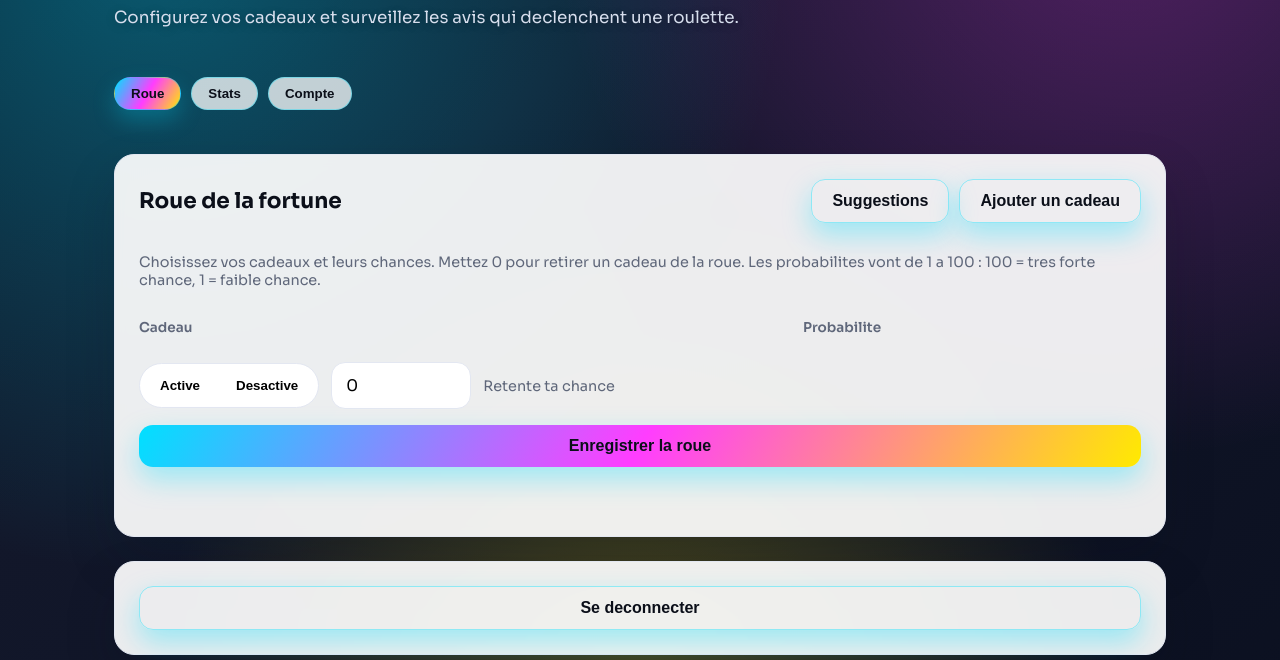
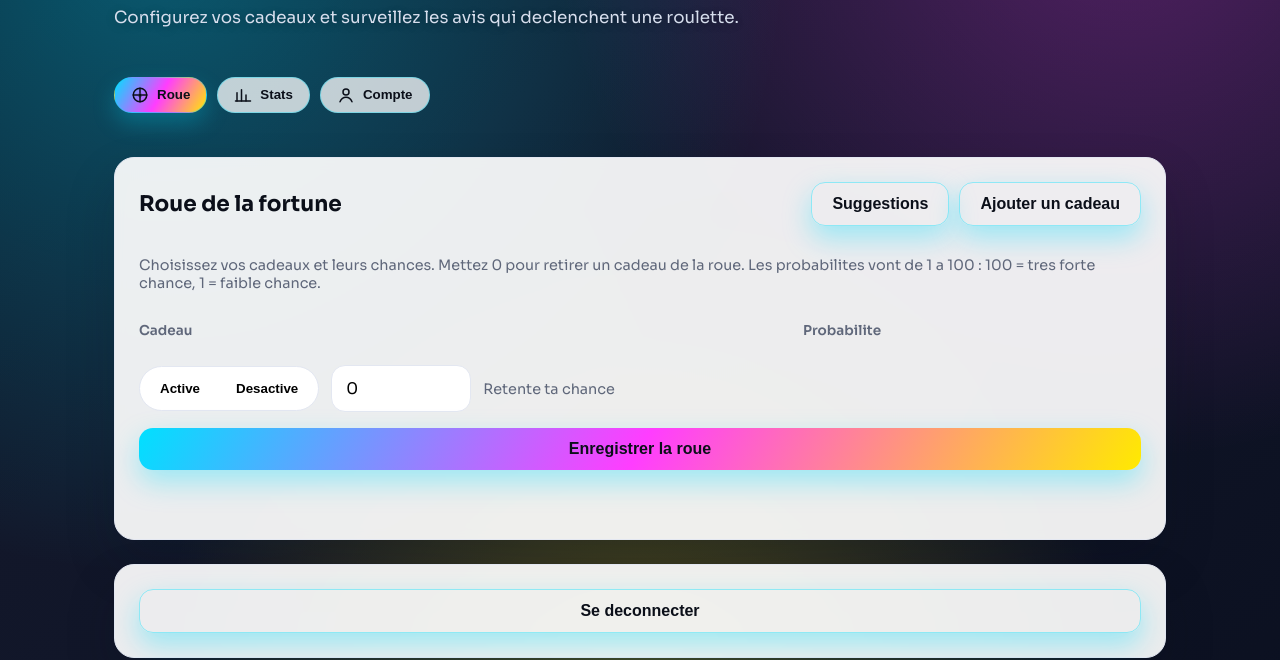
Before and after one commit to lesterdoudou/testappli, a website: page public/admin.html in a window 1280 px wide. Shown: the part 175-835 px from the top of the page. Drawn offline with Linux system fonts and the light colour scheme; no server answers.

Commit message:
Add icons to admin tabs

```diff
--- a/public/admin.html
+++ b/public/admin.html
@@ -21,9 +21,33 @@
       </header>
 
       <nav class="tab-nav">
-        <button class="tab-btn active" type="button" data-tab="wheel">Roue</button>
-        <button class="tab-btn" type="button" data-tab="stats">Stats</button>
-        <button class="tab-btn" type="button" data-tab="account">Compte</button>
+        <button class="tab-btn active" type="button" data-tab="wheel">
+          <svg class="tab-icon" viewBox="0 0 24 24" aria-hidden="true">
+            <circle cx="12" cy="12" r="9" fill="none" stroke="currentColor" stroke-width="2"/>
+            <circle cx="12" cy="12" r="2.5" fill="currentColor"/>
+            <path d="M12 3 L12 9" stroke="currentColor" stroke-width="2" stroke-linecap="round"/>
+            <path d="M21 12 L15 12" stroke="currentColor" stroke-width="2" stroke-linecap="round"/>
+            <path d="M12 21 L12 15" stroke="currentColor" stroke-width="2" stroke-linecap="round"/>
+            <path d="M3 12 L9 12" stroke="currentColor" stroke-width="2" stroke-linecap="round"/>
+          </svg>
+          Roue
+        </button>
+        <button class="tab-btn" type="button" data-tab="stats">
+          <svg class="tab-icon" viewBox="0 0 24 24" aria-hidden="true">
+            <path d="M4 20V9" stroke="currentColor" stroke-width="2" stroke-linecap="round"/>
+            <path d="M10 20V5" stroke="currentColor" stroke-width="2" stroke-linecap="round"/>
+            <path d="M16 20V12" stroke="currentColor" stroke-width="2" stroke-linecap="round"/>
+            <path d="M22 20H2" stroke="currentColor" stroke-width="2" stroke-linecap="round"/>
+          </svg>
+          Stats
+        </button>
+        <button class="tab-btn" type="button" data-tab="account">
+          <svg class="tab-icon" viewBox="0 0 24 24" aria-hidden="true">
+            <circle cx="12" cy="8" r="4" fill="none" stroke="currentColor" stroke-width="2"/>
+            <path d="M4 21c1.6-3.8 5-6 8-6s6.4 2.2 8 6" fill="none" stroke="currentColor" stroke-width="2" stroke-linecap="round"/>
+          </svg>
+          Compte
+        </button>
       </nav>
 
       <section class="card hidden" id="subscription-banner">
--- a/public/styles.css
+++ b/public/styles.css
@@ -283,12 +283,20 @@ textarea {
   border-radius: 999px;
   font-weight: 600;
   cursor: pointer;
+  display: inline-flex;
+  align-items: center;
+  gap: 8px;
 }
 
 .tab-btn.active {
   background: linear-gradient(120deg, var(--accent), var(--accent-2), var(--accent-3));
   color: #0b0f19;
   box-shadow: 0 10px 22px rgba(0, 224, 255, 0.25);
+}
+
+.tab-icon {
+  width: 18px;
+  height: 18px;
 }
 
 .tab-panel.hidden {
```
